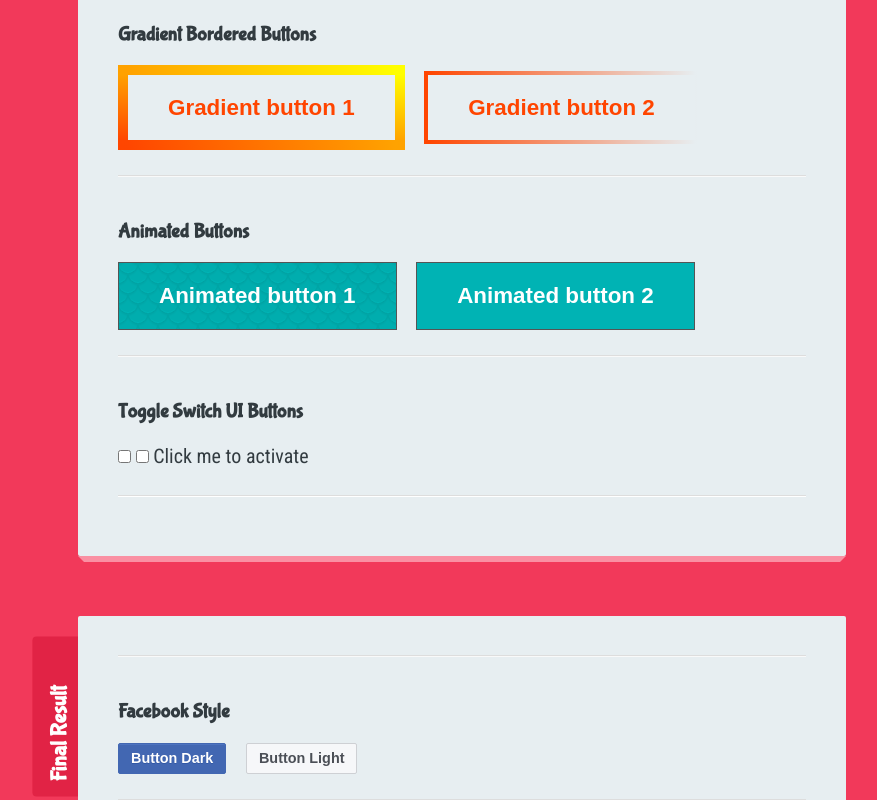
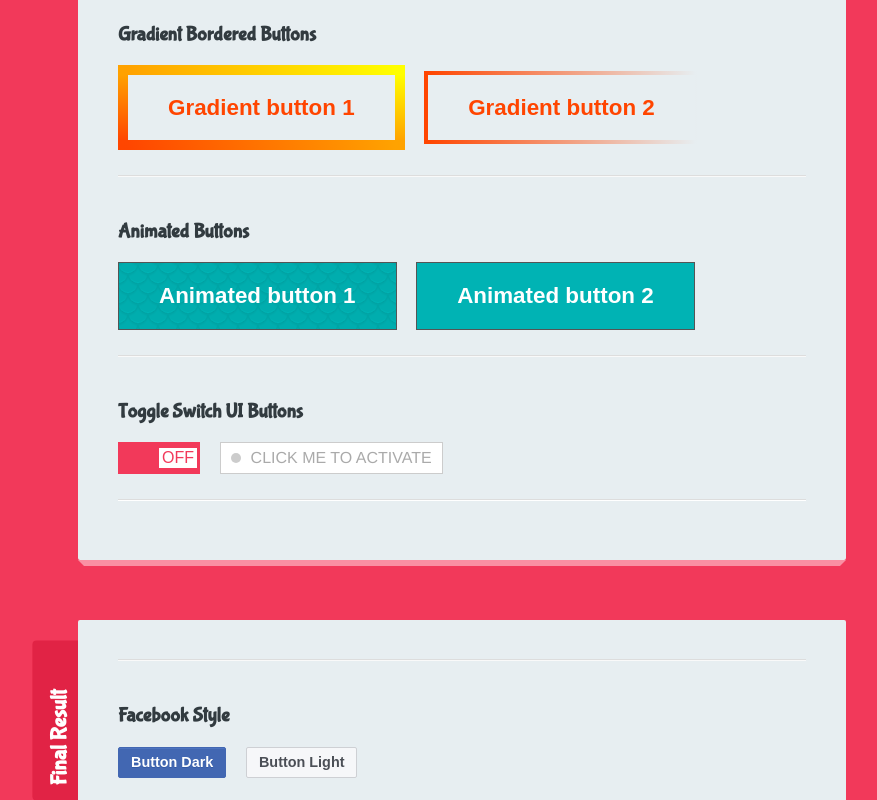
Before and after one commit to viettu2k/css30, a plain HTML site: page 1 - Fancy Buttons/index.html in a window 1280 px wide. Shown: the part 793-1593 px from the top of the page, without its empty margins (178-1055 px from the left). Drawn offline with Linux system fonts and the light colour scheme; a web font is replaced by a local one.

Commit message:
Day 1 - toggle switch ui buttons

```diff
--- a/1 - Fancy Buttons/sandbox.css
+++ b/1 - Fancy Buttons/sandbox.css
@@ -281,3 +281,112 @@
     right: 1.2em;
     opacity: 1;
 }
+
+
+/* TOGGLE SWITCH UI BUTTONS */
+
+
+/* TOGGLE SWITCH UI BUTTON 1 */
+
+.toggle-1 {
+    font-family: Arial, Helvetica, sans-serif;
+    display: inline-block;
+    vertical-align: top;
+    margin: 0 15px 0 0;
+}
+
+.toggle-1__input {
+    display: none;
+}
+
+.toggle-1__button {
+    position: relative;
+    display: inline-block;
+    vertical-align: top;
+    font-size: 1rem;
+    line-height: 20px;
+    text-transform: uppercase;
+    background-color: #f2395a;
+    border: solid 1px #f2395a;
+    color: white;
+    width: 80px;
+    height: 30px;
+    transition: all 0.3s ease;
+    cursor: pointer;
+}
+
+.toggle-1__button::before {
+    position: absolute;
+    top: 5px;
+    left: 40px;
+    content: 'off';
+    display: inline-block;
+    height: 20px;
+    padding: 0 3px;
+    background: white;
+    color: #f2395a;
+    transition: all 0.3s ease;
+}
+
+.toggle-1__input:checked+.toggle-1__button {
+    background: #00b3b4;
+    border: solid 1px #00b3b4;
+}
+
+.toggle-1__input:checked+.toggle-1__button::before {
+    left: 5px;
+    content: 'on';
+    color: #00b3b4;
+}
+
+
+/* TOGGLE SWITCH UI BUTTON 2 */
+
+.toggle-2 {
+    font-family: Helvetica, Arial, sans-serif;
+    font-size: 1rem;
+    display: inline-block;
+    vertical-align: top;
+    margin: 0 15px 0 0;
+}
+
+.toggle-2__input {
+    display: none;
+}
+
+.toggle-2__button {
+    position: relative;
+    display: inline-block;
+    line-height: 20px;
+    text-transform: uppercase;
+    background-color: #ffffff;
+    color: #aaaaaa;
+    border: 1px solid #cccccc;
+    padding: 5px 10px 5px 30px;
+    transition: all 0.3s ease;
+    cursor: pointer;
+}
+
+.toggle-2__button::before {
+    position: absolute;
+    top: 10px;
+    left: 10px;
+    right: auto;
+    display: inline-block;
+    width: 10px;
+    height: 10px;
+    background-color: #cccccc;
+    content: '';
+    transition: all 0.3s ease;
+    border-radius: 100%;
+}
+
+.toggle-2__input:checked+.toggle-2__button {
+    background: #00b3b4;
+    border-color: #00b3b4;
+    color: white;
+}
+
+.toggle-2__input:checked+.toggle-2__button::before {
+    background: white;
+}
```
